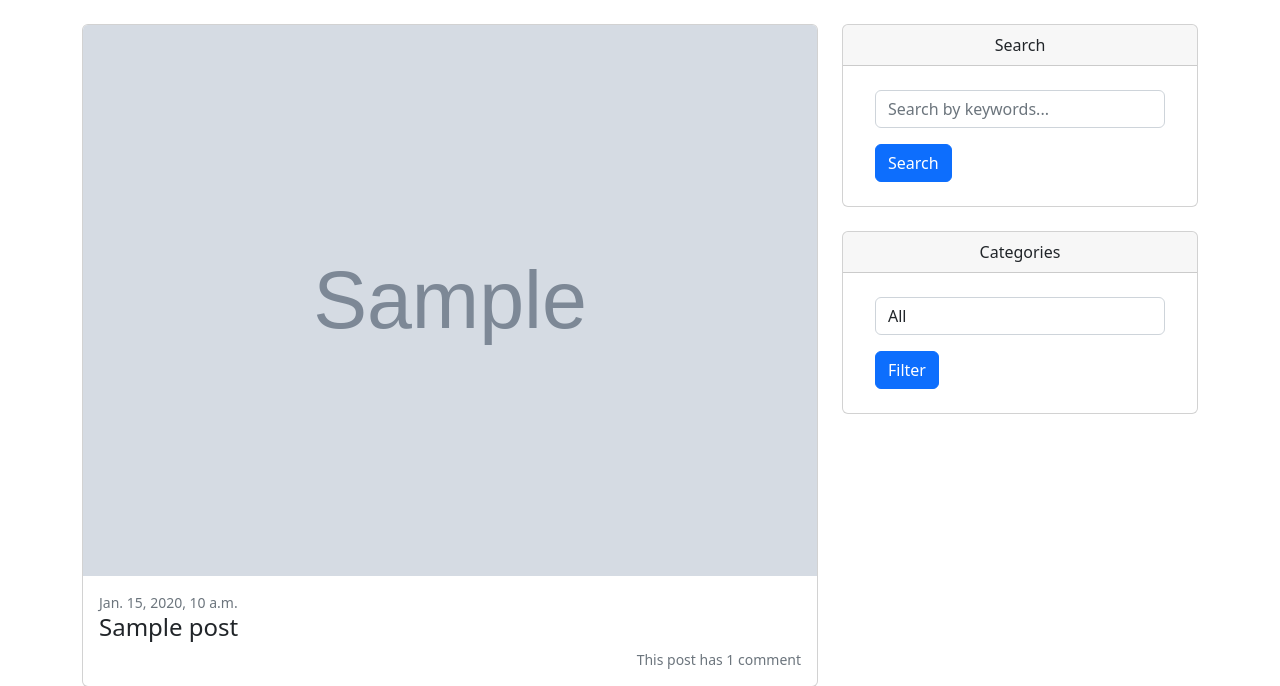
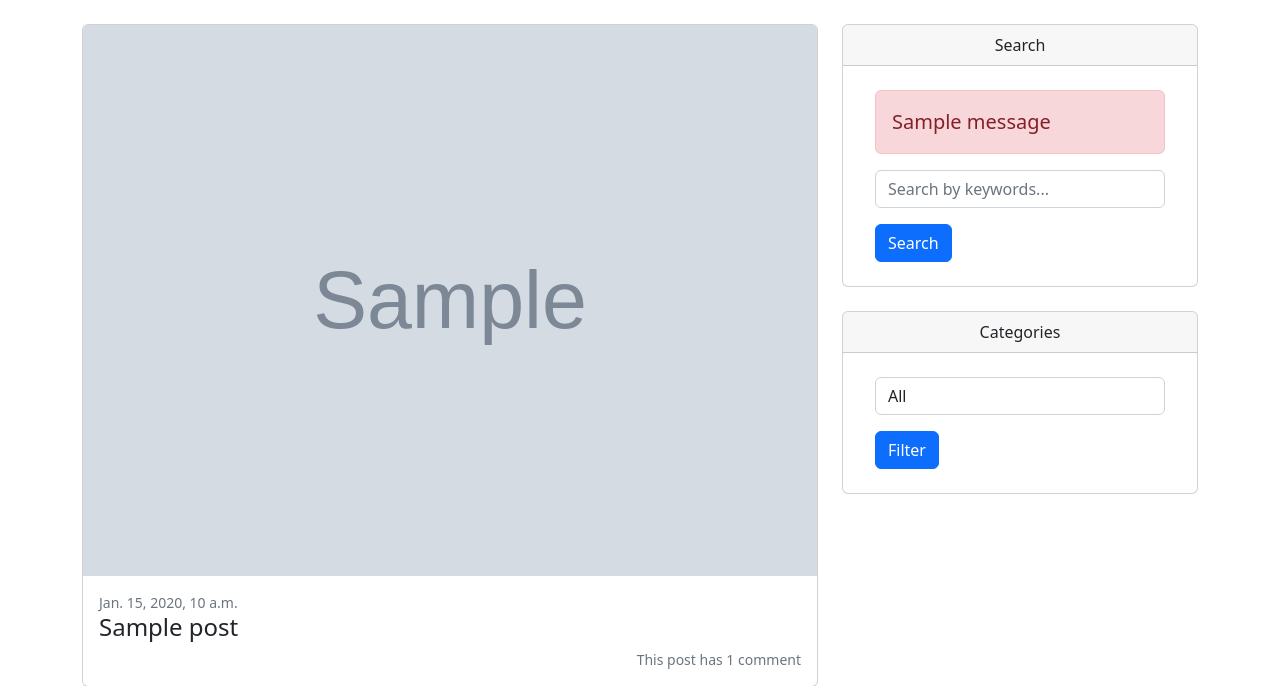
Before and after one commit to ArtMot99/personal-blog, a Django app: page / in a window 1280 px wide. Shown: the part 277-963 px from the top of the page. Run offline with Django 4.2, Linux system fonts and the light colour scheme; tables that the repository leaves empty hold one stand-in row (values such as "Sample post"); grey boxes marked "Sample" are stand-in pictures; one stand-in notice (Sample message) is shown; some libraries are stand-ins or nearby versions.

Commit message:
Add an error message to the search form when the search fails

```diff
--- a/blog/views.py
+++ b/blog/views.py
@@ -1,5 +1,6 @@
 from typing import Optional
 
+from django.contrib import messages
 from django.contrib.auth.mixins import UserPassesTestMixin, LoginRequiredMixin
 from django.core.paginator import Paginator
 from django.db.models import Count, Q, QuerySet
@@ -53,6 +54,8 @@
                 post_list = post_list.filter(
                     Q(title__icontains=search_term) | Q(content__icontains=search_term)
                 )
+                if not post_list.exists():
+                    messages.error(request, "No results found")
 
     paginator = Paginator(post_list, 4)
     page_number = request.GET.get("page")
--- a/templates/includes/search_widget.html
+++ b/templates/includes/search_widget.html
@@ -3,6 +3,11 @@
   <div class="card-header text-center">Search</div>
   <div class="card-body">
     <div class="form-control-lg">
+      {% if messages %}
+        {% for message in messages %}
+          <div class="alert alert-danger">{{ message }}</div>
+        {% endfor %}
+      {% endif %}
       <form method="GET" action="">
       {{ search_form|crispy }}
       <button class="btn btn-primary" type="submit">Search</button>
```
